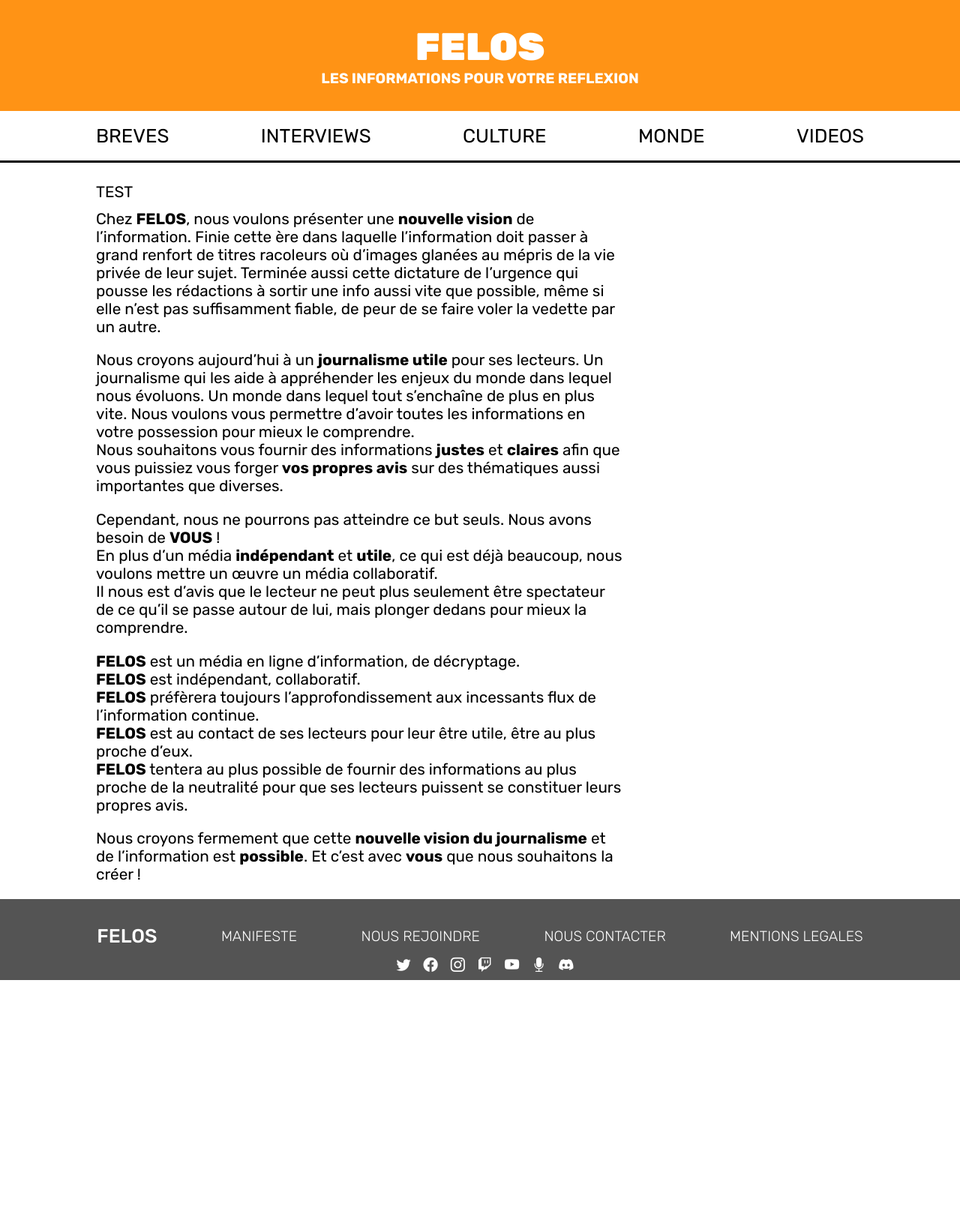
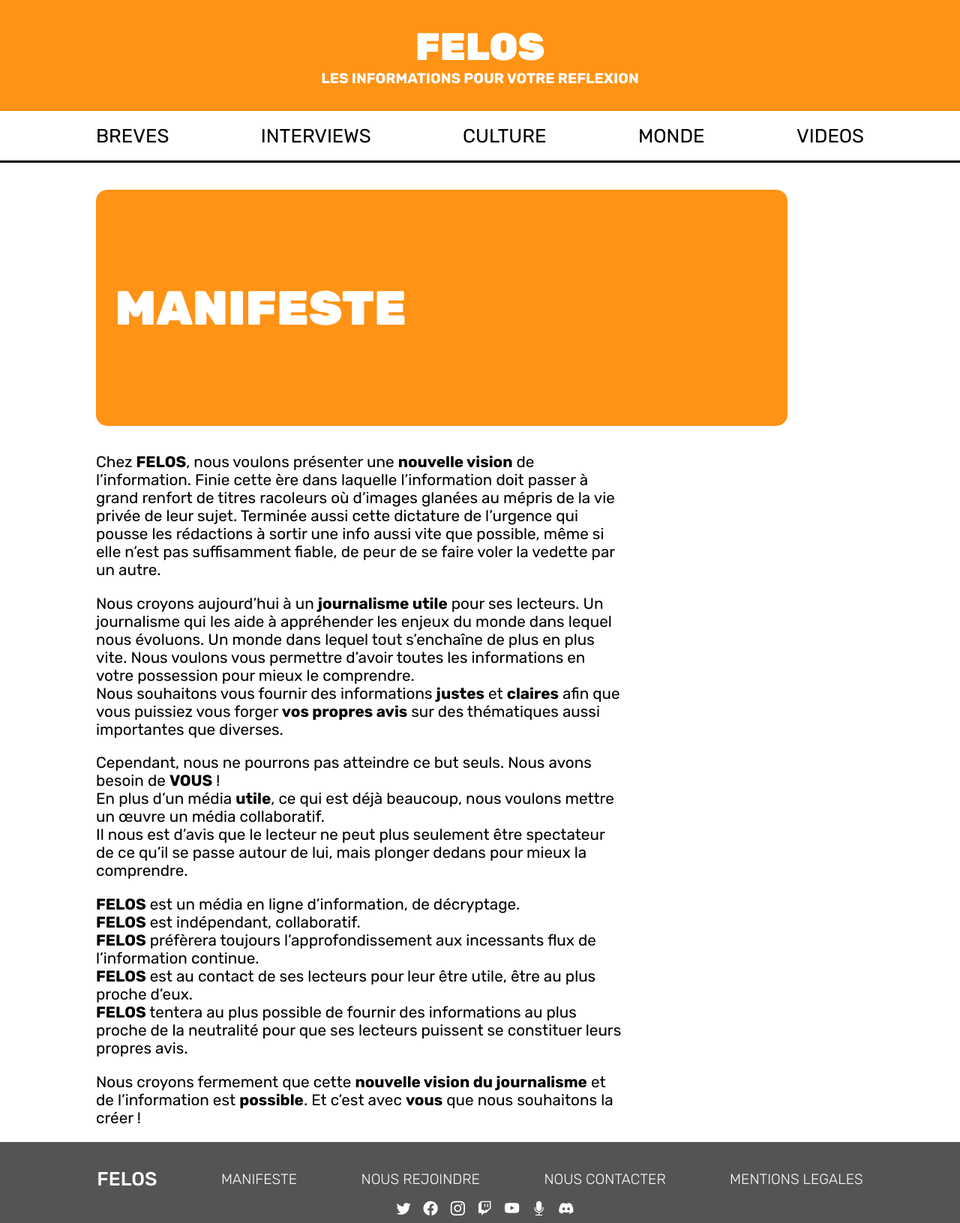
Before and after one commit to FELOSNews/website, a Jekyll site: the page built from pages/manifeste.md, in a window 1280 px wide. Shown: the whole page at 75% size. Built offline with Jekyll 4.4.1, drawn with Linux system fonts in a browser that asks for light colours; before the commit the page ends 1307 px from its top, so only the background shows below that.

Commit message:
📝 Update "corporate" pages

```diff
--- a/_layouts/corporate.html
+++ b/_layouts/corporate.html
@@ -8,7 +8,7 @@
     <title>FELOS</title>
 
     <link rel="stylesheet" href="/assets/css/header.css">
-    <link rel="stylesheet" href="/assets/css/post.css">
+    <link rel="stylesheet" href="/assets/css/corporate.css">
     <link rel="stylesheet" href="/assets/css/footer.css">
 
     <link href='https://fonts.googleapis.com/css?family=Rubik:300,400,500,600,700,900' rel='stylesheet'>
@@ -52,11 +52,7 @@
         </div>
 
         <div class="article">
-            <h2 class="articleTitle">{{ page.title }}</h2>
-
-            <div class="banner">
-                TEST
-            </div>
+            <div class="banner">{{ page.title }}</div>
 
             <p class="article">
                 {{ content }}
--- /dev/null
+++ b/assets/css/corporate.css
@@ -0,0 +1,48 @@
+html, body {
+    height: 100%;
+
+    margin: 0;
+}
+
+.article {
+    margin-top: 2.5%;
+    margin-left: 10vw;
+
+    width: 55vw;
+}
+
+.banner {
+    display: flex;
+    align-items: center;
+
+    border-radius: 15px;
+
+    width: 70vw;
+    height: 35vh;
+
+    margin-top: 5vh;
+    margin-bottom: 5vh;
+    padding-left: 2vw;
+
+    color: #FFFFFF;
+    background-color: #FF9315;
+
+    font-family: "Rubik";
+    font-weight: 900;
+    font-size: 5vw;
+
+    text-transform: uppercase;
+}
+
+.article {
+    margin-top: -1vh;
+
+    font-family: "Rubik";
+    font-weight: 400;
+    font-size: 2.3vh;
+}
+
+.article a {
+    color: #000000;
+    text-decoration: underline;
+}
--- a/pages/manifeste.md
+++ b/pages/manifeste.md
@@ -1,6 +1,6 @@
 ---
 layout: corporate
-banner: banners/Manifesto.png
+title: Manifeste
 
 permalink: /a_propos/
 ---
@@ -11,7 +11,7 @@ Nous croyons aujourd’hui à un **journalisme utile** pour ses lecteurs. Un jou
 Nous souhaitons vous fournir des informations **justes** et **claires** afin que vous puissiez vous forger **vos propres avis** sur des thématiques aussi importantes que diverses.
 
 Cependant, nous ne pourrons pas atteindre ce but seuls. Nous avons besoin de **VOUS** !
-En plus d’un média **indépendant** et **utile**, ce qui est déjà beaucoup, nous voulons mettre un œuvre un média collaboratif.
+En plus d’un média **utile**, ce qui est déjà beaucoup, nous voulons mettre un œuvre un média collaboratif.
 Il nous est d’avis que le lecteur ne peut plus seulement être spectateur de ce qu’il se passe autour de lui, mais plonger dedans pour mieux la comprendre.
 
 **FELOS** est un média en ligne d’information, de décryptage.
```
Also changed, not shown: pages/legal.md (+1 -1 lines), pages/privacy.md (+1 -1 lines), pages/rejoindre.md (+1 -1 lines).
